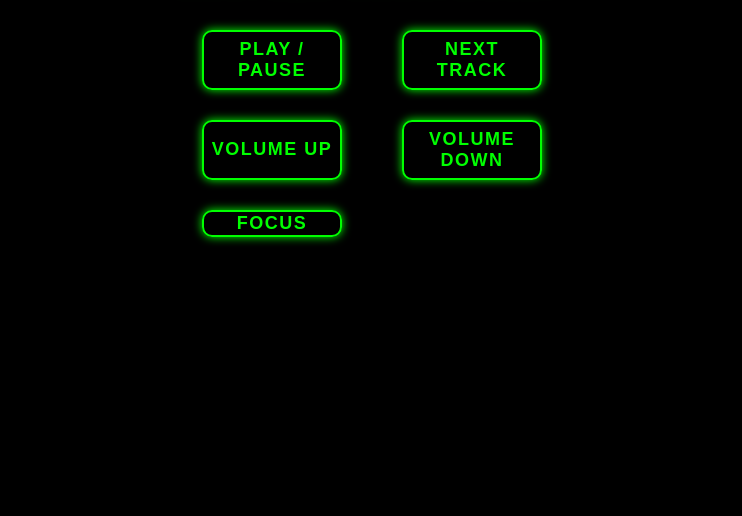
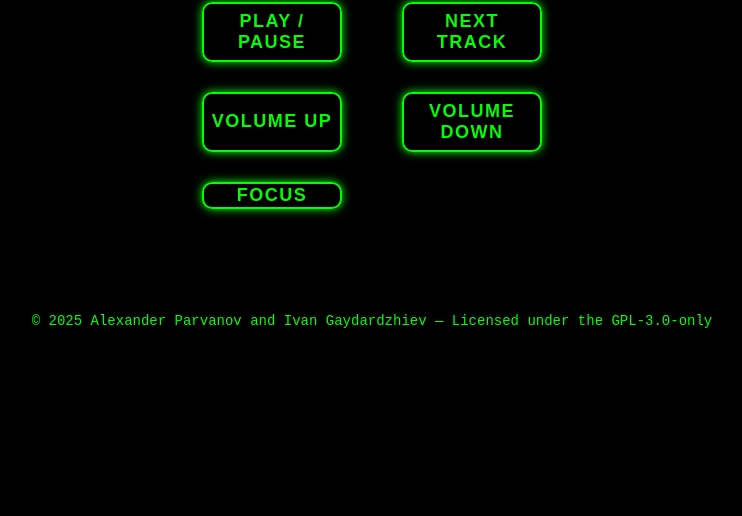
Before and after one commit to gaidardzhiev/cmdflix, a plain HTML site: page index.html in a window 1280 px wide. Shown: the part 284-800 px from the top of the page, without its empty margins (268-1010 px from the left). Drawn offline with Linux system fonts and the light colour scheme.

Commit message:
Thu Oct  2 11:41:33 AM UTC 2025

```diff
--- a/index.html
+++ b/index.html
@@ -1,3 +1,5 @@
+<!-- Copyright (C) 2025 Alexander Parvanov and Ivan Gaydardzhiev; Licensed under the GPL-3.0-only -->
+
 <!DOCTYPE html>
 <html lang="en">
 <head>
@@ -108,5 +110,8 @@
         sendCommand('volume_down');
     });
 </script>
+<footer style="text-align:center; margin-top: 40px; color: #0f0; font-family: 'Courier New', Courier, monospace; font-size: 14px;">
+  &copy; 2025 Alexander Parvanov and Ivan Gaydardzhiev &mdash; Licensed under the GPL-3.0-only
+</footer>
 </body>
 </html>
```
Also changed, not shown: 1 other file.
